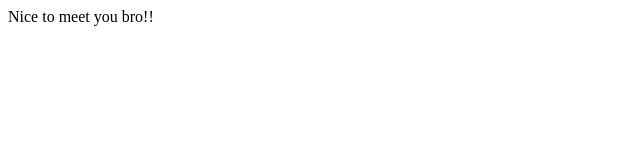
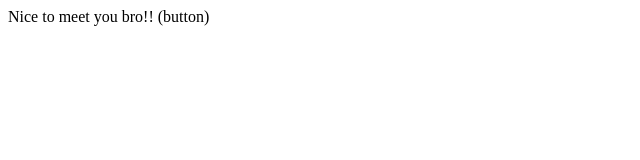
Before and after one commit to SwastikaTimilsina/localrepo, a plain HTML site: page index.html in a window 1280 px wide. Shown: the full height of the page, 0-640 px from the left. Drawn offline with Linux system fonts and the light colour scheme.

Commit message:
buttion on

```diff
--- a/index.html
+++ b/index.html
@@ -1,3 +1,4 @@
 <div>
     Nice to meet you bro!!
+    (button)
 </div>
```
